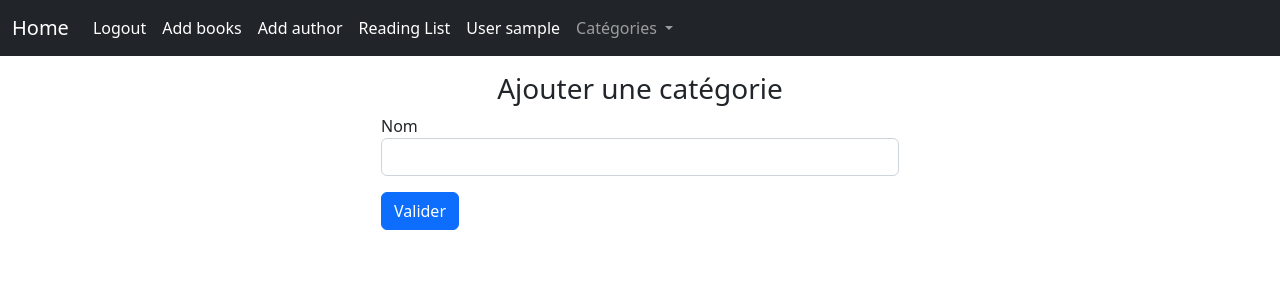
After one commit to UltraViolet33/books-manager-flask, a Flask app: page /categories/add in a window 1280 px wide. The commit adds this page. Shown: the top 300 px of the page. Run offline with Flask 3, Linux system fonts and the light colour scheme; the visitor is signed in with stand-in values (Sample User, id 1); data comes from the database, SQL or seed files in the repository; some libraries are stand-ins or nearby versions.

Commit message:
use can create a category

```diff
--- a/app/__init__.py
+++ b/app/__init__.py
@@ -39,7 +39,7 @@ def initialize_extensions(app):
 
     from app.models.User import User
     from app.models.Book import Book
-    # from app.models.Category import Category
+    from app.models.Category import Category
 
     @login_manager.user_loader
     def load_user(user_id):
@@ -56,6 +56,9 @@ def register_blueprints(app):
     from .auth import auth
     from .books import books
     from .authors import authors
+    from .categories import categories
+
     app.register_blueprint(auth, url_prefix="/")
     app.register_blueprint(books, url_prefix="/")
     app.register_blueprint(authors, url_prefix="/")
+    app.register_blueprint(categories, url_prefix="/categories")
--- a/app/books.py
+++ b/app/books.py
@@ -13,7 +13,6 @@ books = Blueprint("books", __name__)
 @books.route("/")
 def home():
     books = Book.query.all()
-
 
     for book in books:
         book.is_in_reading_list = False
--- /dev/null
+++ b/app/categories.py
@@ -0,0 +1,25 @@
+from flask import Blueprint, render_template, redirect, url_for, request, flash
+from . import db
+from .models.Category import Category
+from .forms import CategoryForm
+from flask_login import login_required, current_user
+
+categories = Blueprint("categories", __name__)
+
+@categories.route("/add", methods=["GET", "POST"])
+@login_required
+def add_category():
+
+    form = CategoryForm()
+
+    if request.method == "POST":
+        if form.validate_on_submit():
+            category_name = form.name.data
+            # check if name already exists
+            category = Category(name=category_name)
+            db.session.add(category)
+            db.session.commit()
+
+        return redirect(url_for("books.home"))
+
+    return render_template("add_category.html", user=current_user, form=form)
--- a/app/forms.py
+++ b/app/forms.py
@@ -9,7 +9,9 @@ class BookForm(FlaskForm):
     author = SelectField(validators=[DataRequired()])
 
 
+class AuthorForm(FlaskForm):
+    name = StringField("Nom", validators=[DataRequired()])
 
 
-class AuthorForm(FlaskForm):
+class CategoryForm(FlaskForm):
     name = StringField("Nom", validators=[DataRequired()])
--- /dev/null
+++ b/app/templates/add_category.html
@@ -0,0 +1,17 @@
+{% extends "base.html" %} {% block title %}Créer Categorie{% endblock %} {% block content %}
+<div class="row justify-content-center m-3">
+    <div class="col-6">
+        <h3 align="center">Ajouter une catégorie</h3>
+        <form method="POST">
+            {{ form.csrf_token }}
+            <div class="mb-3">
+                {{form.name.label}}
+                {{form.name(class="form-control")}}
+            </div>
+            <div>
+                <button type="submit" class="btn btn-primary">Valider</button>
+            </div>
+        </form>
+    </div>
+</div>
+{% endblock %}
--- a/app/templates/base.html
+++ b/app/templates/base.html
@@ -32,7 +32,21 @@
                         <a class="nav-link active" aria-current="page" href="/authors/add">Add author</a>
                     </li>
                     <li class="nav-item">
+                        <a class="nav-link active" aria-current="page" href="/books/reading-list">Reading List</a>
+                    </li>
+                    <li class="nav-item">
                         <a class="nav-link active" aria-current="page" href="">User {{user.username}}</a>
+                    </li>
+                    <li class="nav-item dropdown">
+                        <a class="nav-link dropdown-toggle" href="#" id="navbarDropdownMenuLink" role="button"
+                            data-bs-toggle="dropdown" aria-expanded="false">
+                            Catégories
+                        </a>
+                        <ul class="dropdown-menu" aria-labelledby="navbarDropdownMenuLink">
+                            <li><a class="dropdown-item" href="/categories/add">Ajouter</a></li>
+                            <li><a class="dropdown-item" href="#">Another action</a></li>
+                            <li><a class="dropdown-item" href="#">Something else here</a></li>
+                        </ul>
                     </li>
                     {% else %}
                     <li class="nav-item">
--- a/app/templates/index.html
+++ b/app/templates/index.html
@@ -16,13 +16,12 @@
                     {% else %}
                     <p>Auteur non renseigné</p>
                     {% endif %}
-
                     {% if book.is_in_reading_list %}
-                    <a  href="" class="btn btn-primary">Dans liste de lecture</a>
+                    <a href="/books/reading-list/remove/{{book.id}}" class="btn btn-primary">Retirer liste de
+                        lecture</a>
                     {% else %}
                     <a href="/books/reading-list/add/{{book.id}}" class="btn btn-primary">Ajouter liste de lecture</a>
                     {% endif %}
-
                 </div>
             </div>
         </div>;
```
Also changed, not shown: app/models/Book.py (+11 -0 lines).
